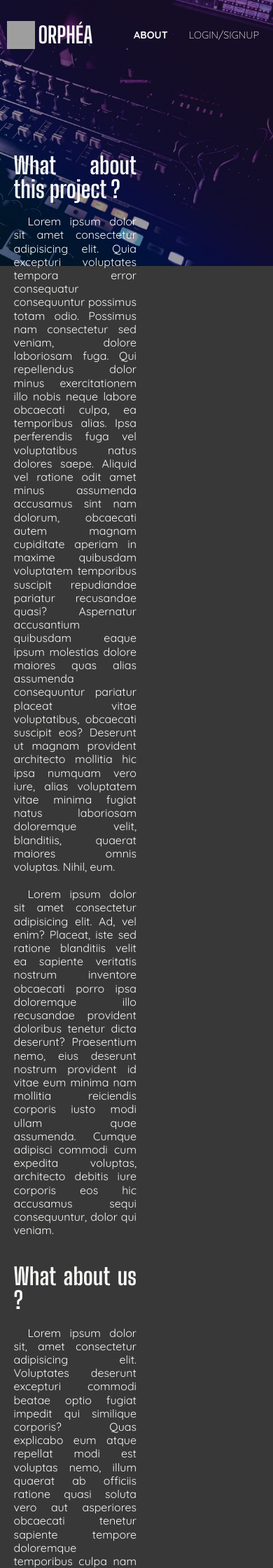
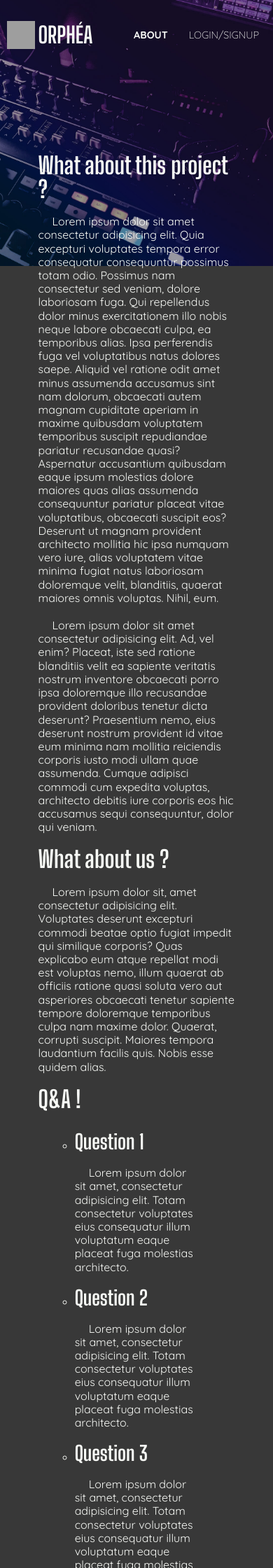
Before and after one commit to HadrienVerrier/ORPHEA, a PHP site: page /about.html in a window 390 px wide. Shown: the top 2240 px of the page at 70% size. Run offline with PHP 8.4, Linux system fonts and the light colour scheme; grey boxes are pictures that could not be loaded.

Commit message:
smartphone responsive for about page

```diff
--- a/css/_about.scss
+++ b/css/_about.scss
@@ -1,8 +1,8 @@
 main#about {
 	section {
+		text-align: left;
 		width: 50%;
 		margin: 4rem 0 2rem 0;
-		text-align: justify;
 
 		&:first-of-type {
 			margin-top: $headerH + 2rem;
@@ -12,6 +12,7 @@ main#about {
 			margin: 3rem;
 
 			li {
+				text-align: left;
 				list-style: circle;
 				width: 80%;
 			}
--- a/css/main.css
+++ b/css/main.css
@@ -477,9 +477,9 @@ main#discover section article ul li a svg {
 
 /*ABOUT*/
 main#about section {
+  text-align: left;
   width: 50%;
   margin: 4rem 0 2rem 0;
-  text-align: justify;
 }
 
 main#about section:first-of-type {
@@ -491,6 +491,7 @@ main#about section ul {
 }
 
 main#about section ul li {
+  text-align: left;
   list-style: circle;
   width: 80%;
 }
@@ -1172,7 +1173,6 @@ main#compose #tracks div#t4 .previous-page:hover {
     margin: 4rem auto 4rem auto;
     width: 85%;
     min-height: calc(100vh - 6rem - 10rem - 8rem);
-    /***INDEX***/
   }
 }
 
@@ -1201,6 +1201,10 @@ main#compose #tracks div#t4 .previous-page:hover {
   body > header nav li:first-of-type, body > header nav li:nth-of-type(2) {
     display: none;
   }
+  body > main {
+    /*INDEX*/
+    /*ABOUT*/
+  }
   body > main#index > section:not(#video) {
     -ms-grid-columns: 1fr;
         grid-template-columns: 1fr;
@@ -1214,6 +1218,14 @@ main#compose #tracks div#t4 .previous-page:hover {
     min-width: unset;
     min-height: unset;
   }
+  body > main#about section {
+    width: 80%;
+    margin: auto;
+  }
+  body > main#about ul li {
+    width: 80%;
+    margin: auto;
+  }
   body > footer select {
     -webkit-transform: scale(0.7);
             transform: scale(0.7);
--- a/css/responsive/_responsive.scss
+++ b/css/responsive/_responsive.scss
@@ -18,10 +18,6 @@
 			margin: 4rem auto 4rem auto;
 			width: 85%;
 			min-height: calc(100vh - #{$footerH} - #{$headerH} - 8rem);
-
-			/***INDEX***/
-
-			@import "large/_index.scss";
 		}
 	}
 }
@@ -29,7 +25,6 @@
 @media only screen and (min-width: $regularScreen) {
 	body {
 		> main {
-			@import "regular/_index.scss";
 		}
 	}
 }
@@ -62,7 +57,11 @@
 			}
 		}
 		> main {
+			/*INDEX*/
 			@import "smartphone/_index.scss";
+
+			/*ABOUT*/
+			@import "smartphone/_about.scss";
 		}
 		> footer {
 			select {
--- /dev/null
+++ b/css/responsive/smartphone/_about.scss
@@ -0,0 +1,12 @@
+&#about {
+	section {
+		width: 80%;
+		margin: auto;
+	}
+	ul {
+		li {
+			width: 80%;
+			margin: auto;
+		}
+	}
+}
```
Also changed, not shown: css/responsive/large/_index.scss (deleted), css/responsive/regular/_index.scss (deleted), css/responsive/smartphone/_login.scss (added), 1 other file.
